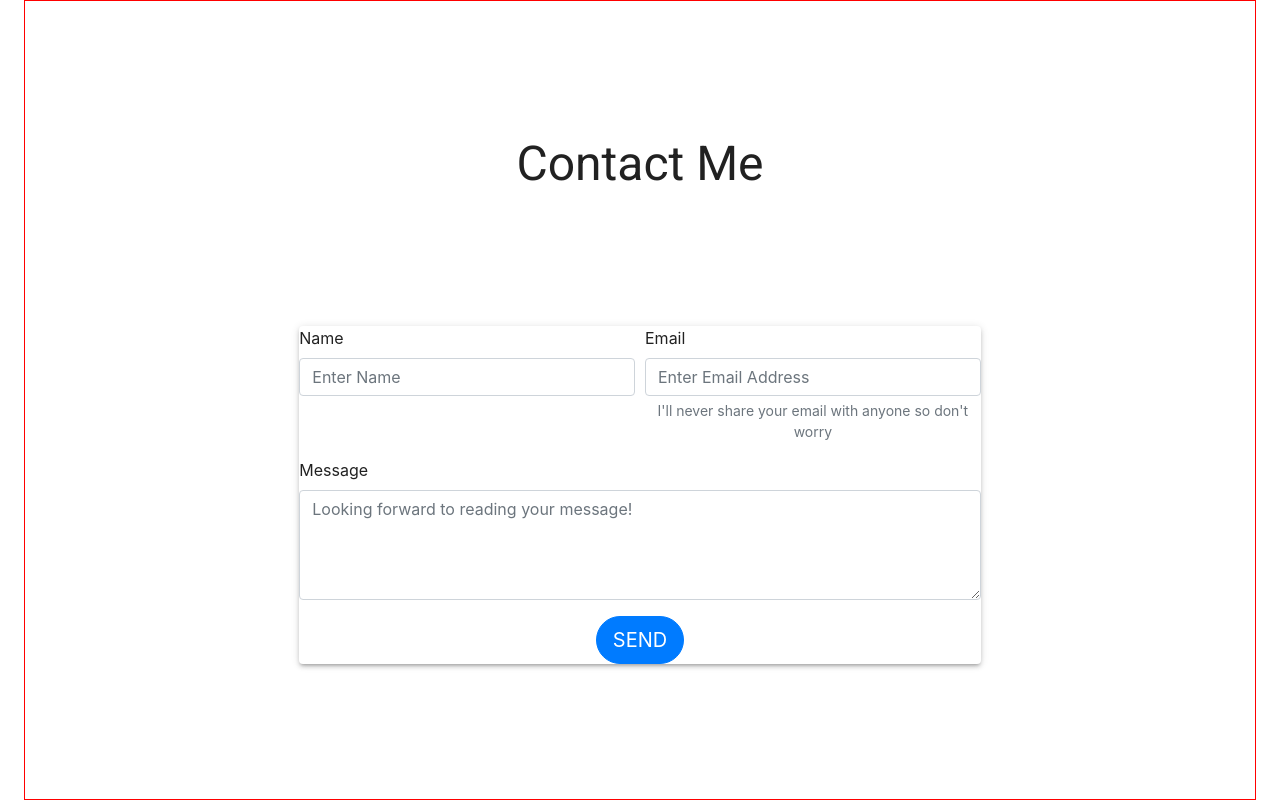
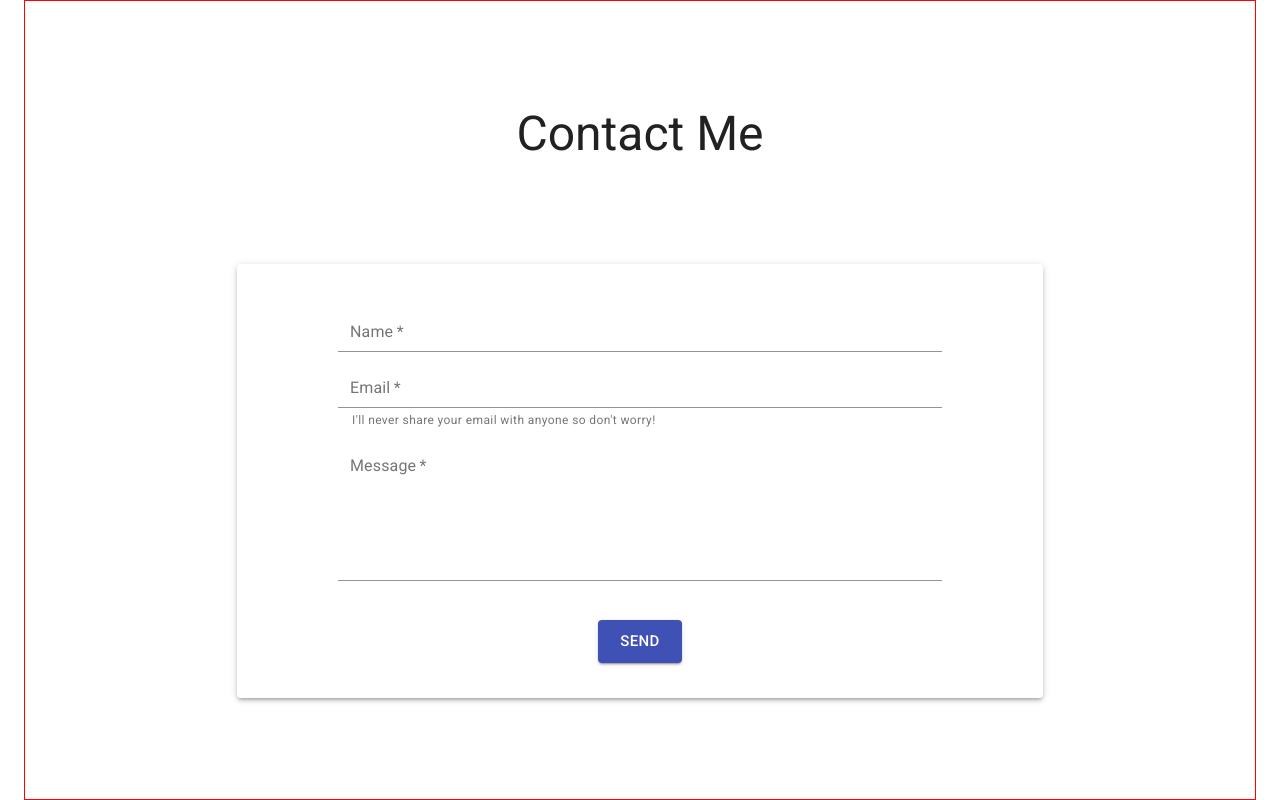
Before and after one commit to baoquandinh/baoquandinh.github.io, a React (Create React App) app in the folder baoquandinhportfolio/: page / in a window 1280 px wide. Shown: the part 1600-2400 px from the top of the page. Built offline with nearby package versions, Linux system fonts and the light colour scheme.

Commit message:
Saving progress on input validation for ContactaForm

```diff
--- a/baoquandinhportfolio/src/components/ContactMe/ContactMeForm.tsx
+++ b/baoquandinhportfolio/src/components/ContactMe/ContactMeForm.tsx
@@ -1,7 +1,7 @@
 import { BaseSyntheticEvent, Component, Fragment, SyntheticEvent } from 'react';
-import { Container, Row, Col, Button, Form } from 'react-bootstrap';
 import emailjs from 'emailjs-com';
 import 'bootstrap/dist/css/bootstrap.min.css';
+import { Grid, FormControl, InputLabel, FormHelperText, Input, Button } from "@material-ui/core";
 
 
 interface IProp { }
@@ -9,7 +9,7 @@ interface IState {
     email: string;
     message: string;
     fullName: string;
-    formValidated: boolean;
+    fullNameError: boolean;
 }
 
 export class ContactMeForm extends Component<IProp, IState> {
@@ -19,10 +19,19 @@ export class ContactMeForm extends Component<IProp, IState> {
             fullName: '',
             email: '',
             message: '',
-            formValidated: false
+            fullNameError: false
         }
         this.sendEmail = this.sendEmail.bind(this)
         this.clearFormData = this.clearFormData.bind(this)
+        this.validateInput = this.validateInput.bind(this)
+    }
+
+    validateInput = (key: string) => {
+       console.log(key)
+       this.setState((state) => ({
+           ...state,
+           [`${key}Error`]: state.fullName == '' ? true : false
+       }))
     }
 
     clearFormData = () => {
@@ -30,16 +39,17 @@ export class ContactMeForm extends Component<IProp, IState> {
             fullName: '',
             email: '',
             message: '',
-            formValidated: false
+            fullNameError: false
         })
     }
 
     sendEmail = (e: SyntheticEvent) => {
         e.preventDefault();
         e.stopPropagation();
-        const { fullName, email, message } = this.state
-        const form = e.currentTarget as HTMLSelectElement
-        if (form.checkValidity() === true) {
+        const { fullName, email, message, fullNameError } = this.state
+        if (fullName == '' || email == '' || message == '') {
+            return;
+        }
         const templateParams = {
             name: fullName,
             message: message,
@@ -52,9 +62,6 @@ export class ContactMeForm extends Component<IProp, IState> {
             console.log(error)
         })
     }
-        this.setState({ formValidated: true })
-
-    }
     handleChange = (e: BaseSyntheticEvent) => {
         this.setState(state => ({
             ...state,
@@ -63,33 +70,29 @@ export class ContactMeForm extends Component<IProp, IState> {
     }
 
     render() {
-        return <Fragment>
-            <Form noValidate validated={this.state.formValidated} onSubmit={this.sendEmail}>
-                <Form.Row>
-                    <Form.Group className="col-md-6">
-                        <Form.Label className="float-left">Name</Form.Label>
-                        <Form.Control required name='fullName' placeholder="Enter Name" value={this.state.fullName} onChange={this.handleChange}></Form.Control>
-                        <Form.Control.Feedback type="valid">Nice first name</Form.Control.Feedback>
-                        <Form.Control.Feedback type="invalid">You are missing your first name</Form.Control.Feedback>
-                    </Form.Group>
-                    <Form.Group className="col-md-6">
-                        <Form.Label className="float-left">Email</Form.Label>
-                        <Form.Control required name='email' type="email" placeholder="Enter Email Address" value={this.state.email} onChange={this.handleChange}></Form.Control>
-                        <Form.Control.Feedback type="valid">Looks good!</Form.Control.Feedback>
-                        <Form.Control.Feedback type="invalid">Invalid Email Address</Form.Control.Feedback>
-                        <Form.Text className="text-muted">I'll never share your email with anyone so don't worry</Form.Text>
-                    </Form.Group>
-                </Form.Row>
-                <Form.Row>
-                    <Form.Group className="col-md-12" controlId="formMessage">
-                        <Form.Label className="float-left">Message</Form.Label>
-                        <Form.Control required name='message' as="textarea" rows={4} placeholder="Looking forward to reading your message!" value={this.state.message} onChange={this.handleChange}></Form.Control>
-                        <Form.Control.Feedback type="valid">Looks good!</Form.Control.Feedback>
-                        <Form.Control.Feedback type="invalid">Please leave a message</Form.Control.Feedback>
-                    </Form.Group>
-                </Form.Row>
-                <Button style={{ borderRadius: '40px' }} type="submit" variant="primary" size="lg" >SEND</Button>
-            </Form>
-        </Fragment>
+        return <Grid container spacing={1} justify="center" data-aos="fade-in" data-aos-duration="1000">
+            <Grid item xs={12} style={{ paddingTop: "40px" }}>
+                <FormControl id="full-name-input-form" error={this.state.fullNameError} variant="filled" required style={{ width: "75%" }}>
+                    <InputLabel htmlFor="full-name-input">Name</InputLabel>
+                    <Input id="full-name-input" name="fullName" aria-describedby="full-name-input-field" value={this.state.fullName} onChange={this.handleChange} onBlur={() => this.validateInput('fullName')}/>
+                </FormControl>
+            </Grid>
+            <Grid item xs={12}>
+                <FormControl variant="filled" required style={{ width: "75%" }}>
+                    <InputLabel htmlFor="email-input">Email</InputLabel>
+                    <Input id="email-input" name="email" aria-describedby="email-address-input-field-helper-text" value={this.state.email} onChange={this.handleChange} />
+                    <FormHelperText id="email-address-input-field-helper-text">I'll never share your email with anyone so don't worry!</FormHelperText>
+                </FormControl>
+            </Grid>
+            <Grid item xs={12}>
+                <FormControl required variant="filled" style={{ width: "75%" }}>
+                    <InputLabel htmlFor="message-input">Message</InputLabel>
+                    <Input id="message-input" name="message" required multiline rows="6" value={this.state.message} onChange={this.handleChange} />
+                </FormControl>
+            </Grid>
+            <Grid item style={{ paddingTop: "35px", paddingBottom: "35px" }}>
+                <Button size="large" variant="contained" color="primary" onClick={this.sendEmail}>SEND</Button>
+            </Grid>
+        </Grid>
     }
 }
```
Lines whose indentation alone changed are shown as unchanged.
